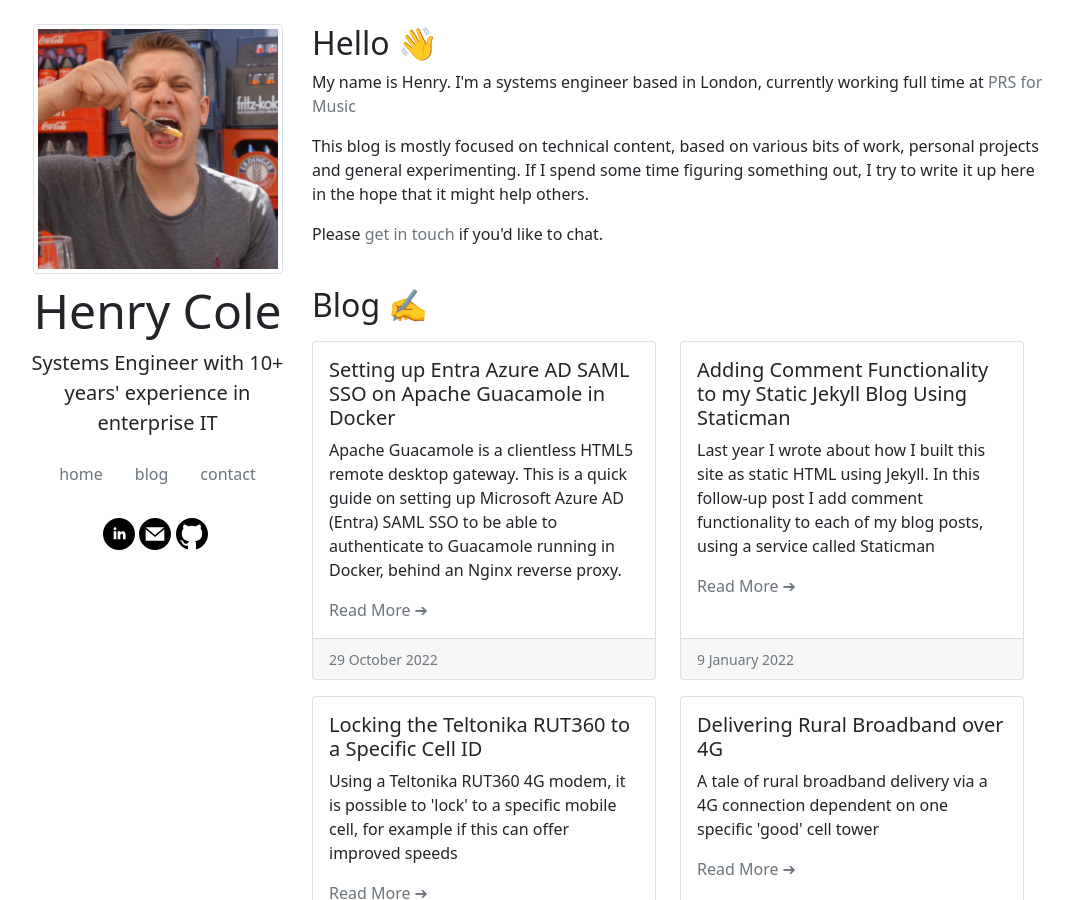
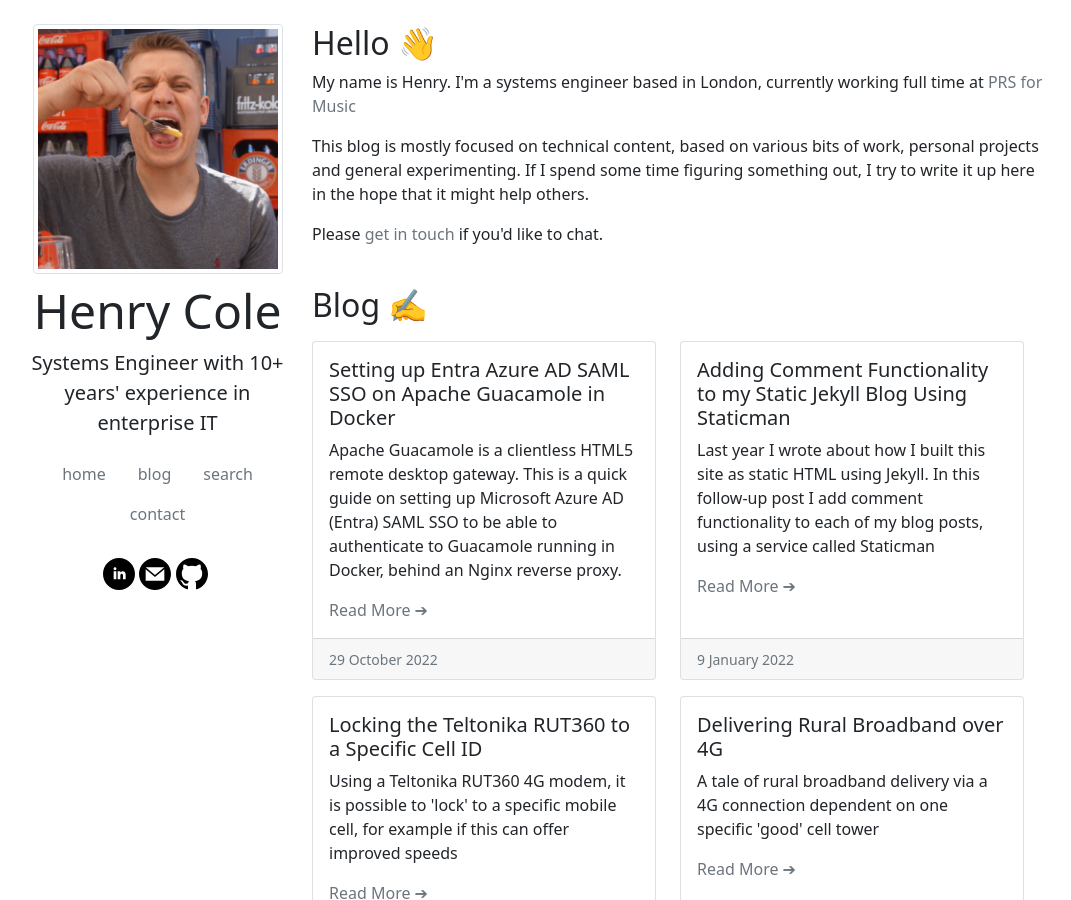
Before and after one commit to hcuk94/henry-personal-website, a Jekyll site: the page built from index.html, in a window 1280 px wide and 900 px high. Shown: the whole window, without its empty margins (55-1126 px from the left). Built offline with Jekyll 4.4.1, drawn with Linux system fonts in a browser that asks for light colours.

Commit message:
Add search link to navigation

```diff
--- a/_includes/header.html
+++ b/_includes/header.html
@@ -26,6 +26,7 @@
 <nav class="nav justify-content-center">
 <a class="nav-link text-secondary" href="/">home</a>
 <a class="nav-link text-secondary" href="/blog.html">blog</a>
+<a class="nav-link text-secondary" href="/search.html">search</a>
 <a class="nav-link text-secondary" href="/#contact">contact</a>
 </nav>
 </span>
```
